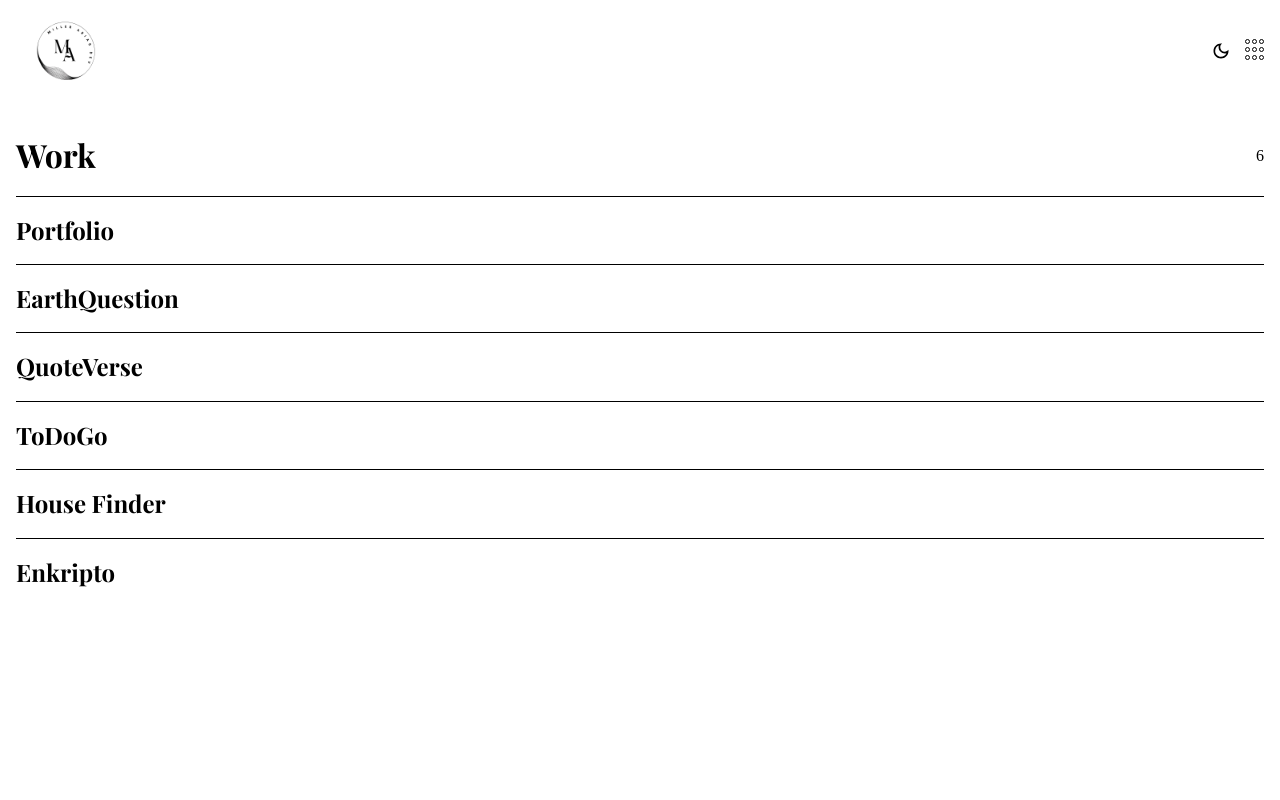
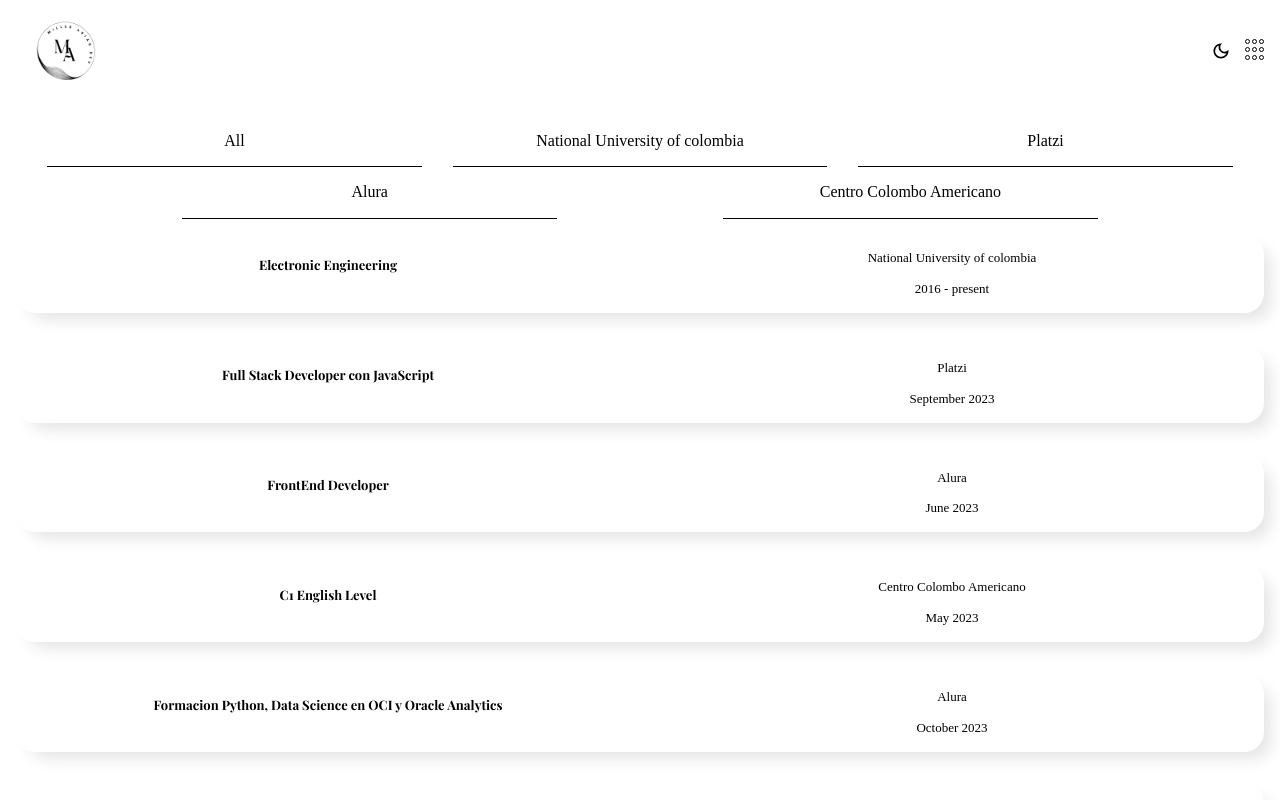
Before and after one commit to Miller1999/Portfolio, a React (Vite) app: page /work in a window 1280 px wide. Shown: the top 800 px of the page. Built offline with nearby package versions, Linux system fonts and the light colour scheme; a web font is replaced by a local one.

Commit message:
Feat: Education page

```diff
--- a/src/App.jsx
+++ b/src/App.jsx
@@ -5,6 +5,7 @@
 import Home from "./pages/home/home";
 import About from "./pages/about/about";
 import Work from "./pages/work/work";
+import Education from "./pages/education/education";
 function App() {
 	const [showNav, setShowNav] = useState(false);
 	const [showHome, setShowHome] = useState(true);
@@ -17,7 +18,7 @@
 				setShowHome={setShowHome}
 			/>
 			{showNav ? <Menu /> : <Fragment></Fragment>}
-			<Work />
+			<Education />
 		</Fragment>
 	);
 }
--- a/src/components/menu/menu.jsx
+++ b/src/components/menu/menu.jsx
@@ -3,7 +3,7 @@
 
 const Menu = () => {
 	return (
-		<nav>
+		<nav className="menu__container">
 			<ul className="menu">
 				<li>
 					<a href="/index.html">1. Home</a>
--- a/src/components/menu/menu.sass
+++ b/src/components/menu/menu.sass
@@ -1,6 +1,6 @@
 @import "../../_variables"
 
-nav
+.menu__container
   display: flex
   flex-direction: column
   gap: 2rem
--- a/src/info.json
+++ b/src/info.json
@@ -158,19 +158,19 @@
 		{
 			"logo": "https://caelum-online-public.s3.amazonaws.com/ESP-WD-43-alura-latam-ebook-html-css-javascript/alura_latam_logos-imagens/ALURA_LATAM_LOGO_LIGHT.png",
 			"title": "FrontEnd Developer",
-			"institution": "Oracle Next Education + Alura",
+			"institution": "Alura",
 			"date": "June 2023"
 		},
 		{
 			"logo": "https://www.colombobogota.edu.co/wp-content/uploads/2020/06/Logo-Colombo.png",
 			"title": "C1 English Level",
-			"institution": "Centro Colombo Americano Bogotá",
+			"institution": "Centro Colombo Americano",
 			"date": "May 2023"
 		},
 		{
 			"logo": "https://caelum-online-public.s3.amazonaws.com/ESP-WD-43-alura-latam-ebook-html-css-javascript/alura_latam_logos-imagens/ALURA_LATAM_LOGO_LIGHT.png",
 			"title": "Formacion Python, Data Science en OCI y Oracle Analytics",
-			"institution": "Oracle Next Education + Alura",
+			"institution": "Alura",
 			"date": "October 2023"
 		},
 		{
@@ -182,7 +182,7 @@
 		{
 			"logo": "https://caelum-online-public.s3.amazonaws.com/ESP-WD-43-alura-latam-ebook-html-css-javascript/alura_latam_logos-imagens/ALURA_LATAM_LOGO_LIGHT.png",
 			"title": "Formacion SQL con MySQL",
-			"institution": "Oracle Next Education + Alura",
+			"institution": "Alura",
 			"date": "August 2023"
 		},
 		{
@@ -218,7 +218,7 @@
 		{
 			"logo": "https://caelum-online-public.s3.amazonaws.com/ESP-WD-43-alura-latam-ebook-html-css-javascript/alura_latam_logos-imagens/ALURA_LATAM_LOGO_LIGHT.png",
 			"title": "Formación React.js",
-			"institution": "Oracle Next Education + Alura",
+			"institution": "Alura",
 			"date": "June 2023"
 		},
 		{
@@ -236,13 +236,13 @@
 		{
 			"logo": "https://caelum-online-public.s3.amazonaws.com/ESP-WD-43-alura-latam-ebook-html-css-javascript/alura_latam_logos-imagens/ALURA_LATAM_LOGO_LIGHT.png",
 			"title": "Emprendimiento",
-			"institution": "Oracle Next Education + Alura",
+			"institution": "Alura",
 			"date": "May 2023"
 		},
 		{
 			"logo": "https://caelum-online-public.s3.amazonaws.com/ESP-WD-43-alura-latam-ebook-html-css-javascript/alura_latam_logos-imagens/ALURA_LATAM_LOGO_LIGHT.png",
 			"title": "Business Agility",
-			"institution": "Oracle Next Education + Alura",
+			"institution": "Alura",
 			"date": "February 2023"
 		},
 		{
@@ -260,7 +260,7 @@
 		{
 			"logo": "https://caelum-online-public.s3.amazonaws.com/ESP-WD-43-alura-latam-ebook-html-css-javascript/alura_latam_logos-imagens/ALURA_LATAM_LOGO_LIGHT.png",
 			"title": "Desarrollo Personal",
-			"institution": "Oracle Next Education + Alura",
+			"institution": "Alura",
 			"date": "January 2023"
 		}
 	],
--- /dev/null
+++ b/src/pages/education/education.jsx
@@ -0,0 +1,131 @@
+import "./education.sass";
+import { education } from "../../info.json";
+import { useState } from "react";
+
+const Education = () => {
+	const [selected, setSelected] = useState("");
+	const names = education.map((item) => item.institution);
+	const tabs = [];
+	function click(e) {
+		setSelected(e.target.textContent);
+	}
+	function institutionsNames(institution) {
+		institution.forEach((item) => {
+			if (tabs.indexOf(item) === -1) {
+				tabs.push(item);
+			}
+		});
+	}
+	institutionsNames(names);
+
+	return (
+		<main>
+			<nav className="tabs">
+				<div onClick={(e) => click(e)}>All</div>
+				{tabs.map((tab) => (
+					<div key={tab} onClick={(e) => click(e)}>
+						{tab}
+					</div>
+				))}
+			</nav>
+			{selected === "Platzi" ? (
+				<section className="Education">
+					<div className="Schools">
+						{education
+							.filter((ed) => ed.institution === "Platzi")
+							.map((item) => (
+								<article key={item.title} className="Schools--item">
+									<div>
+										<h3>{item.title}</h3>
+										<img src={item.logo} alt={item.institution} />
+									</div>
+									<div>
+										<p>{item.institution}</p>
+										<p>{item.date}</p>
+									</div>
+								</article>
+							))}
+					</div>
+				</section>
+			) : selected === "National University of colombia" ? (
+				<section className="Education">
+					<div className="Schools">
+						{education
+							.filter(
+								(ed) => ed.institution === "National University of colombia"
+							)
+							.map((item) => (
+								<article key={item.title} className="Schools--item">
+									<div>
+										<h3>{item.title}</h3>
+										<img src={item.logo} alt={item.institution} />
+									</div>
+									<div>
+										<p>{item.institution}</p>
+										<p>{item.date}</p>
+									</div>
+								</article>
+							))}
+					</div>
+				</section>
+			) : selected === "Alura" ? (
+				<section className="Education">
+					<div className="Schools">
+						{education
+							.filter((ed) => ed.institution === "Alura")
+							.map((item) => (
+								<article key={item.title} className="Schools--item">
+									<div>
+										<h3>{item.title}</h3>
+										<img src={item.logo} alt={item.institution} />
+									</div>
+									<div>
+										<p>{item.institution}</p>
+										<p>{item.date}</p>
+									</div>
+								</article>
+							))}
+					</div>
+				</section>
+			) : selected === "Centro Colombo Americano" ? (
+				<section className="Education">
+					<div className="Schools">
+						{education
+							.filter((ed) => ed.institution === "Centro Colombo Americano")
+							.map((item) => (
+								<article key={item.title} className="Schools--item">
+									<div>
+										<h3>{item.title}</h3>
+										<img src={item.logo} alt={item.institution} />
+									</div>
+									<div>
+										<p>{item.institution}</p>
+										<p>{item.date}</p>
+									</div>
+								</article>
+							))}
+					</div>
+				</section>
+			) : (
+				<section className="Education">
+					<div className="Schools">
+						{education.map((item) => (
+							<article key={item.title} className="Schools--item">
+								<div>
+									<h3>{item.title}</h3>
+									<img src={item.logo} alt={item.institution} />
+								</div>
+								<div>
+									<p>{item.institution}</p>
+									<p>{item.date}</p>
+								</div>
+							</article>
+						))}
+					</div>
+				</section>
+			)}
+		</main>
+	);
+};
+
+export default Education;
--- /dev/null
+++ b/src/pages/education/education.sass
@@ -0,0 +1,57 @@
+.tabs
+  display: flex
+  justify-content: space-evenly
+  align-items: flex-end
+  flex-wrap: wrap
+  div
+    width: 30%
+    border-bottom: 1px black solid
+    cursor: pointer
+    text-align: center
+    padding: 1rem 0rem
+.Education
+  display: flex
+  flex-direction: column
+  align-items: center
+  flex-wrap: wrap
+  .Schools
+    display: flex
+    flex-direction: column
+    gap: 2rem
+    width: 100%
+    margin-top: 1rem
+    .Schools--item
+      display: grid
+      grid-template-columns: 50% 50%
+      align-items: center
+      justify-items: center
+      box-shadow: 10px 10px 15px -3px rgba(0,0,0,0.1)
+      padding: 1rem 0rem
+      transition: .5s all
+      overflow: hidden
+      border-radius: 20px
+      div
+        display: flex
+        flex-direction: column
+        gap: 1rem
+        align-items: center
+
+        img
+          transition: 1s all
+          opacity: 0
+          width: 0rem
+      h3
+        font-size: small
+        font-weight: bolder
+        margin: 0
+        text-align: center
+      p
+        font-size: small
+        margin: 0
+        text-align: center
+    .Schools--item:hover
+      box-shadow: 10px 10px 15px -3px rgba(0,0,0,0.3)
+      div
+        img
+          opacity: 1
+          width: 4rem
--- a/src/pages/work/work.sass
+++ b/src/pages/work/work.sass
@@ -1,17 +1,16 @@
-main
-  padding: 1rem
-  .work--title
-    display: flex
-    align-items: center
-    justify-content: space-between
-    border-bottom: 1px black solid
-    .icon
-      display: none
-      opacity: 0
-  .work--title:hover
-    border-bottom: 2px black solid
-    .icon
-      display: block
-      opacity: 1
-  .work--title:last-child
-    border: none
+
+.work--title
+  display: flex
+  align-items: center
+  justify-content: space-between
+  border-bottom: 1px black solid
+  .icon
+    display: none
+    opacity: 0
+.work--title:hover
+  border-bottom: 2px black solid
+  .icon
+    display: block
+    opacity: 1
+.work--title:last-child
+  border: none
--- a/src/style.sass
+++ b/src/style.sass
@@ -10,3 +10,5 @@
   opacity: 0
 h1,h2,h3,h4,h5,h6
   font-family: $title
+main
+  padding: 1rem
```
Also changed, not shown: src/pages/contact/contact.jsx (added), src/pages/contact/contact.sass (added).
